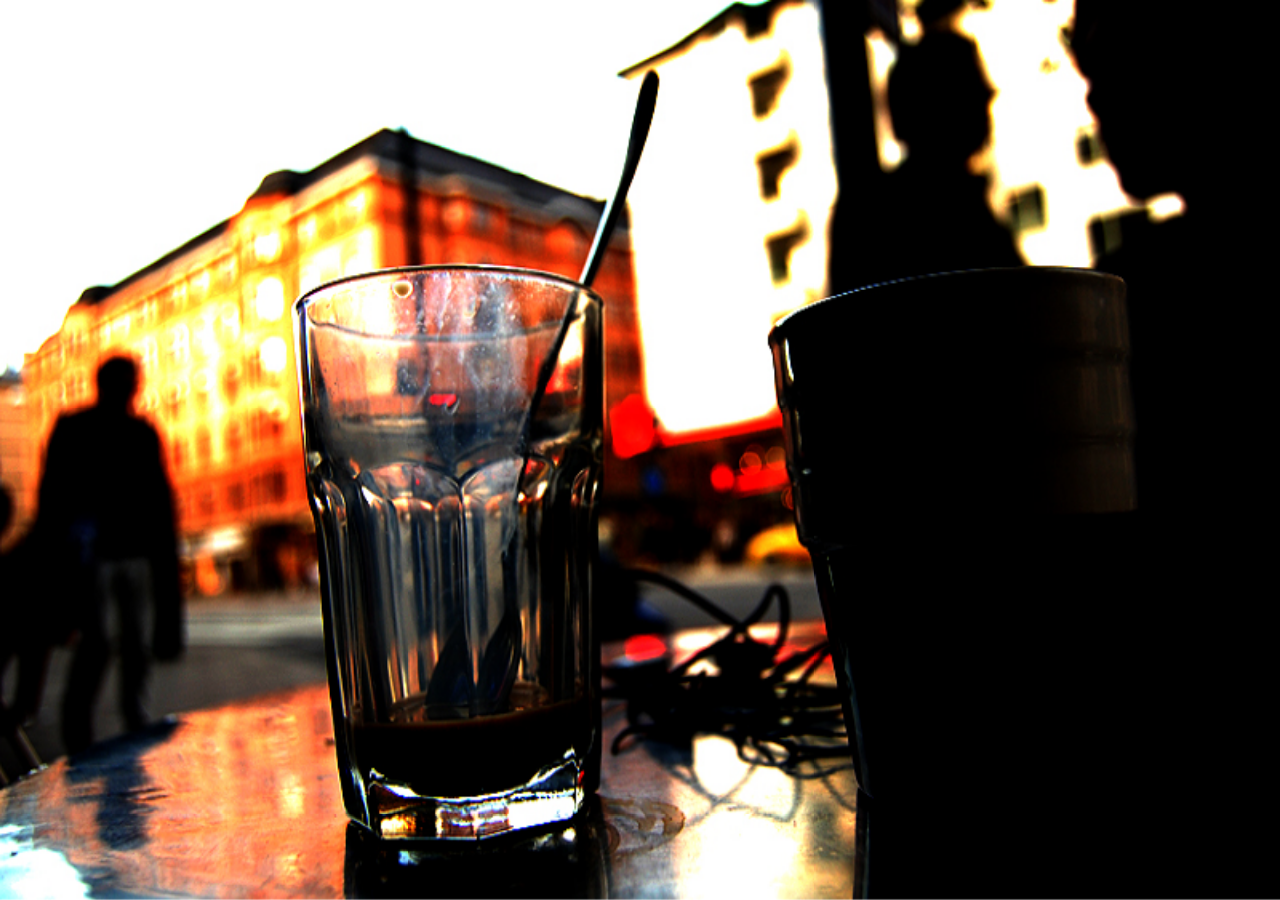
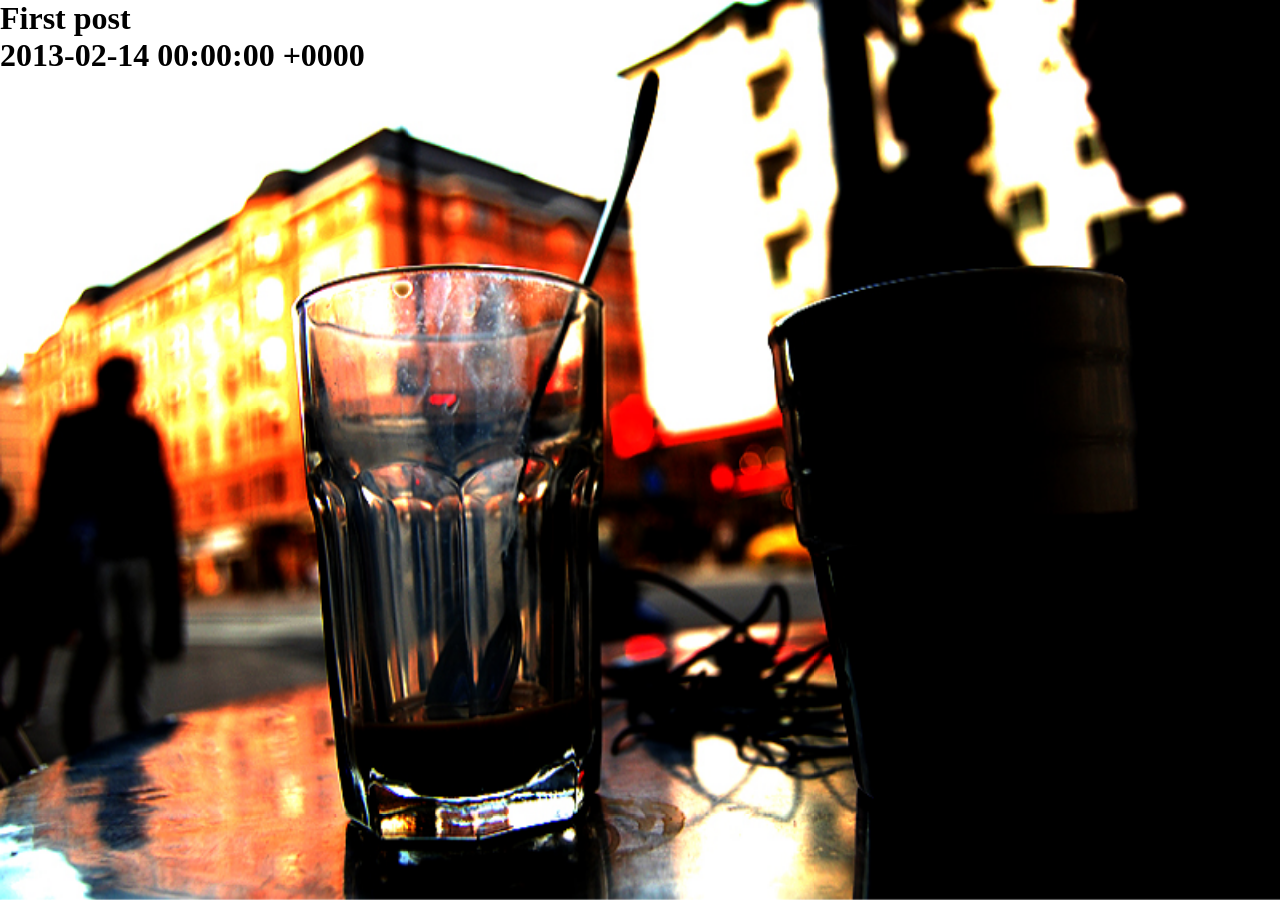
Before and after one commit to marcobarbosa/fik, a Jekyll site: the page built from index.html, in a window 1280 px wide. Built offline with Jekyll 4.4.1, drawn with Linux system fonts in a browser that asks for light colours; Markdown is read by kramdown in place of the engine named in the settings.

Commit message:
Wrapping things up...

```diff
--- a/_includes/post.html
+++ b/_includes/post.html
@@ -1,5 +1,3 @@
-
-
 <div class="post-info">
     <h1>{{ post.title }}</h1>
     <h1>{{ post.date }}</h1>
--- a/styles/main.css
+++ b/styles/main.css
@@ -8,10 +8,16 @@
   margin: 0;
 }
 
+.post-info {
+    position: relative;
+    z-index: 20;
+}
+
 .post-content {
     overflow: hidden;
     height: 100%;
     width: 100%;
+    z-index: 10;
 }
 
 .post-content img {
```
Also changed, not shown: 2 other files.
